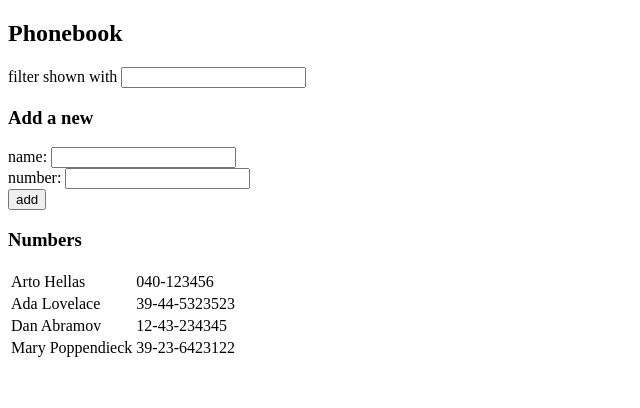
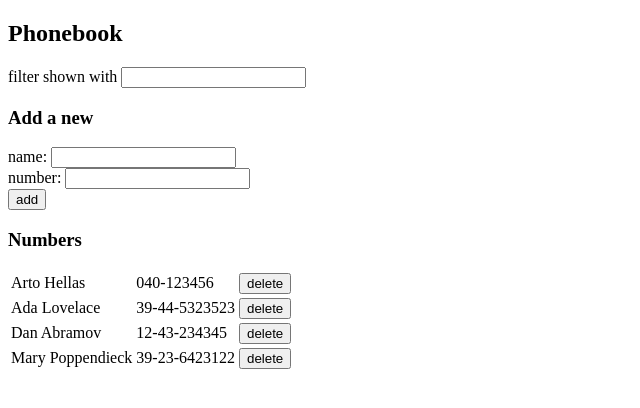
Before and after one commit to lanruo942/fullstackopen-exercises, a React (Create React App) app in the folder part2/phonebook/: page / in a window 1280 px wide. Shown: the top 408 px of the page, without its empty margins (0-640 px from the left). Built offline with nearby package versions, Linux system fonts and the light colour scheme; data requests are answered from the project's data file.

Commit message:
complete part2/2.17

```diff
--- a/part2/phonebook/src/App.js
+++ b/part2/phonebook/src/App.js
@@ -2,7 +2,7 @@
  * @Author: Summer Lee
  * @Date: 2022-03-06 16:24:41
  * @LastEditors: Summer Lee
- * @LastEditTime: 2022-03-12 20:16:02
+ * @LastEditTime: 2022-03-12 21:12:37
  */
 import React, { useState, useEffect } from 'react'
 import { nanoid } from 'nanoid'
@@ -66,7 +66,7 @@ const App = () => {
     const newSearch = event.target.value.trim().toLowerCase()
     const list = persons.filter(person => person.name.toLowerCase().indexOf(newSearch) !== -1)
 
-    if (list.length === 0) {
+    if (newSearch === '' || list.length === 0) {
       setResults([])
     } else {
       setResults(list)
@@ -81,6 +81,19 @@ const App = () => {
     setNewNumber(event.target.value)
   }
 
+  const delPersonOf = id => {
+    if (window.confirm(`Delete ${persons.find(n => n.id === id).name} ?`)) {
+      personService
+        .delPerson(id)
+        .then(response => {
+          if (response.status === 200) {
+            setPersons(persons.filter(n => n.id !== id))
+            setResults(results.filter(n => n.id !== id))
+          }
+        })
+    }
+  }
+
   return (
     <>
       <h2>Phonebook</h2>
@@ -88,7 +101,7 @@ const App = () => {
       <h3>Add a new</h3>
       <PersonForm addPerson={addPerson} newName={newName} newNumber={newNumber} handleNameChange={handleNameChange} handleNumberChange={handleNumberChange} />
       <h3>Numbers</h3>
-      <Persons persons={persons} results={results} />
+      <Persons persons={persons} results={results} delPersonOf={delPersonOf} />
     </>
   )
 }
--- a/part2/phonebook/src/components/Filter.js
+++ b/part2/phonebook/src/components/Filter.js
@@ -2,12 +2,12 @@
  * @Author: Summer Lee
  * @Date: 2022-03-07 16:07:47
  * @LastEditors: Summer Lee
- * @LastEditTime: 2022-03-07 16:17:22
+ * @LastEditTime: 2022-03-12 20:58:28
  */
 import React from 'react'
 
 const Filter = ({ handleNewSearch }) => (
-	<div>filter shown with <input onChange={handleNewSearch} /></div>
+	<div>filter shown with <input onInput={handleNewSearch} /></div>
 )
 
 export default Filter
--- a/part2/phonebook/src/components/Persons.js
+++ b/part2/phonebook/src/components/Persons.js
@@ -2,26 +2,30 @@
  * @Author: Summer Lee
  * @Date: 2022-03-07 12:33:35
  * @LastEditors: Summer Lee
- * @LastEditTime: 2022-03-07 16:06:37
+ * @LastEditTime: 2022-03-12 21:10:57
  */
 import React from 'react'
 
-const Person = ({ person }) => (
+const Person = ({ person, handleDelete }) => (
 	<tr>
 		<td>{person.name}</td>
 		<td>{person.number}</td>
+		<td><button onClick={handleDelete}>delete</button></td>
 	</tr>
 )
 
-const Persons = ({ persons, results }) => (
-	<table>
-		<tbody>
-			{results.length
-				? results.map(result => <Person key={result.id} person={result} />)
-				: persons.map(person => <Person key={person.id} person={person} />)
-			}
-		</tbody>
-	</table>
-)
+const Persons = ({ persons, results, delPersonOf }) => {
+	const personList = results.length ? results : persons
+
+	return (
+		<table>
+			<tbody>
+				{personList.map(person =>
+					<Person key={person.id} person={person} handleDelete={() => delPersonOf(person.id)} />
+				)}
+			</tbody>
+		</table>
+	)
+}
 
 export default Persons
--- a/part2/phonebook/src/services/persons.js
+++ b/part2/phonebook/src/services/persons.js
@@ -2,7 +2,7 @@
  * @Author: Summer Lee
  * @Date: 2022-03-12 19:50:27
  * @LastEditors: Summer Lee
- * @LastEditTime: 2022-03-12 20:14:25
+ * @LastEditTime: 2022-03-12 20:59:54
  */
 import axios from 'axios'
 const baseUrl = 'http://localhost:3001/persons'
@@ -19,5 +19,10 @@ const create = newObject => (
 		.then(response => response.data)
 )
 
+const delPerson = id => (
+	axios
+		.delete(`${baseUrl}/${id}`)
+)
+
 // eslint-disable-next-line import/no-anonymous-default-export
-export default { getAll, create }
+export default { getAll, create, delPerson }
```
